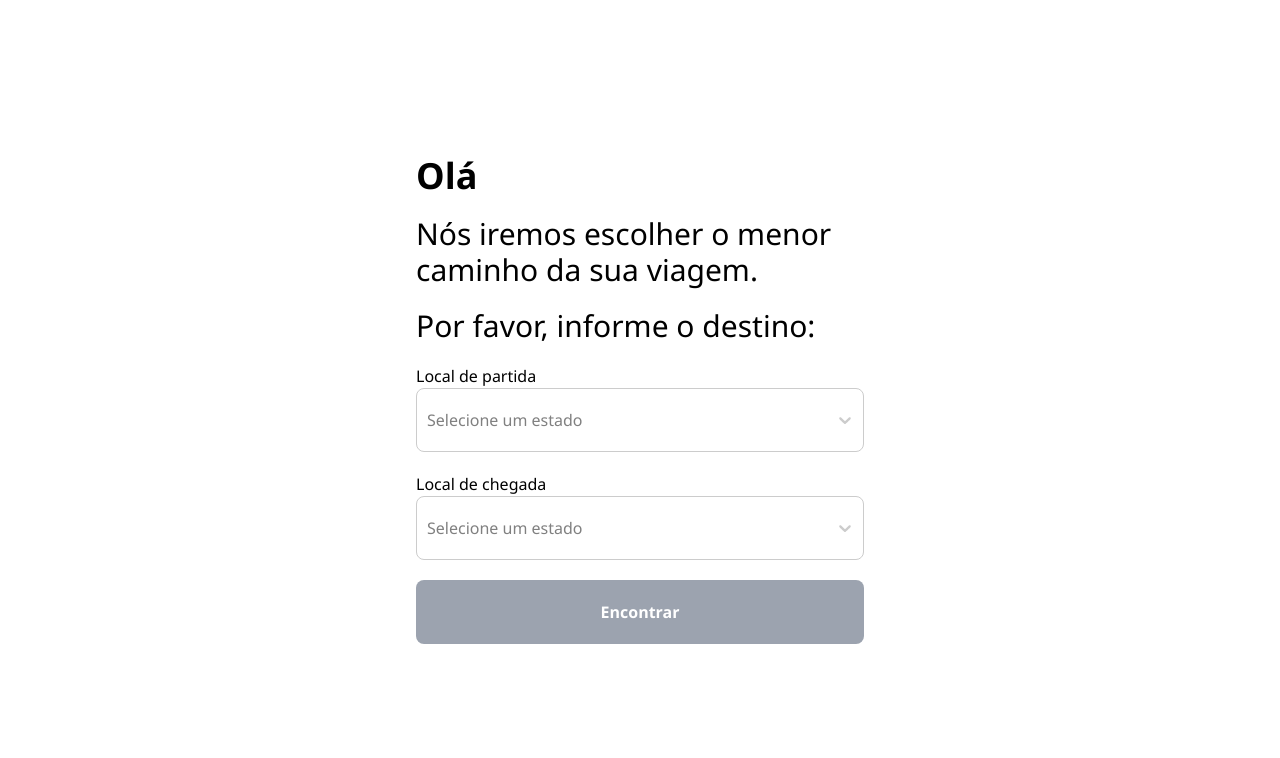
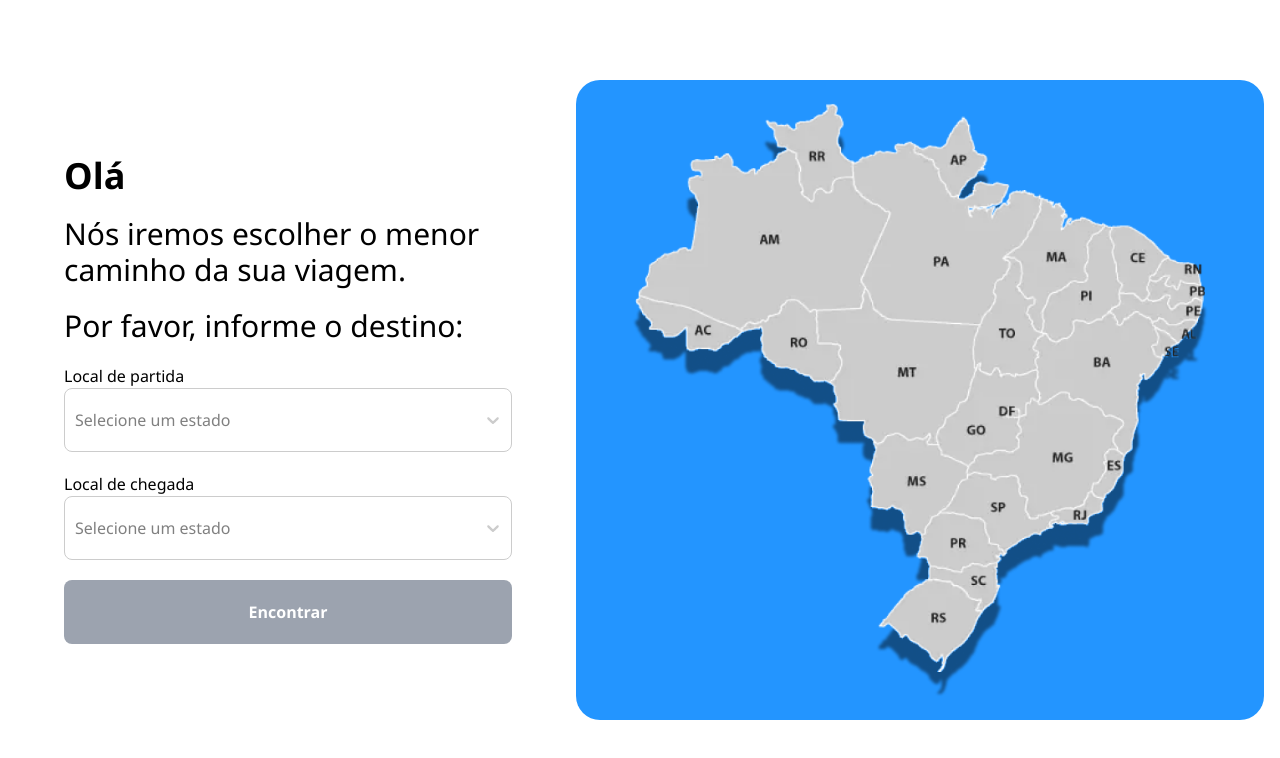
Before and after one commit to projeto-de-algoritmos/Grafos2_SPSubway, a React (Create React App) app in the folder app/: page / in a window 1280 px wide. Shown: the top 758 px of the page. Built offline with nearby package versions, Linux system fonts and the light colour scheme.

Commit message:
feat: add map of brasil

```diff
--- a/app/src/App.js
+++ b/app/src/App.js
@@ -2,7 +2,7 @@ import { Home } from "./components/Home";
 
 function App() {
   return (
-    <div className="p-7 w-full h-screen flex items-center justify-center">
+    <div className="p-16 pr-4 w-full h-screen flex items-center justify-center">
       <Home />
     </div>
   );
--- /dev/null
+++ b/app/src/components/BrazilMap.jsx
@@ -0,0 +1,9 @@
+import BrasilMap from '../assets/brasil_map.png'
+
+export function BrazilMap(){
+    return(
+        <div className="w-[80%] h-full max-h-[40rem] bg-[#2395FF] rounded-3xl flex overflow-hidden justify-center items-center">
+            <img src={BrasilMap} alt="Mapa do Brasil" className='w-full max-w-xl'/>
+        </div>
+    )
+}
--- a/app/src/components/Home.jsx
+++ b/app/src/components/Home.jsx
@@ -1,4 +1,5 @@
 import { useState } from "react";
+import { BrazilMap } from "./BrazilMap";
 import { SelectStateButton } from "./SelectStateButton";
 
 export function Home() {
@@ -6,7 +7,8 @@ export function Home() {
   const [arrival, setArrival] = useState("");
 
   return (
-    <div className="w-full max-w-md space-y-5">
+    <div className="w-full h-screen flex items-center">
+      <div className="max-w-md space-y-5 mr-16 ">
         <h1 className="font-bold text-4xl">Olá</h1>
         <p className="text-3xl">
           Nós iremos escolher o menor caminho da sua viagem.
@@ -31,5 +33,7 @@ export function Home() {
           Encontrar
         </button>
       </div>
+      <BrazilMap />
+    </div>
   );
 }
```
Also changed, not shown: app/src/assets/brasil_map.png (added). Lines whose indentation alone changed are shown as unchanged.
